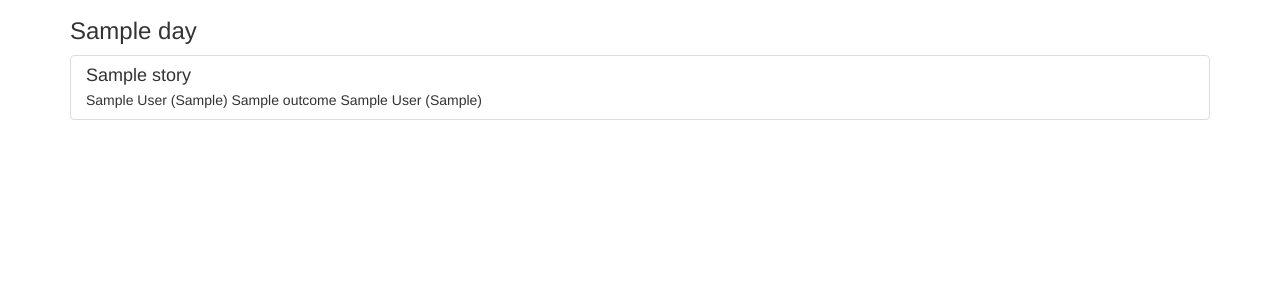
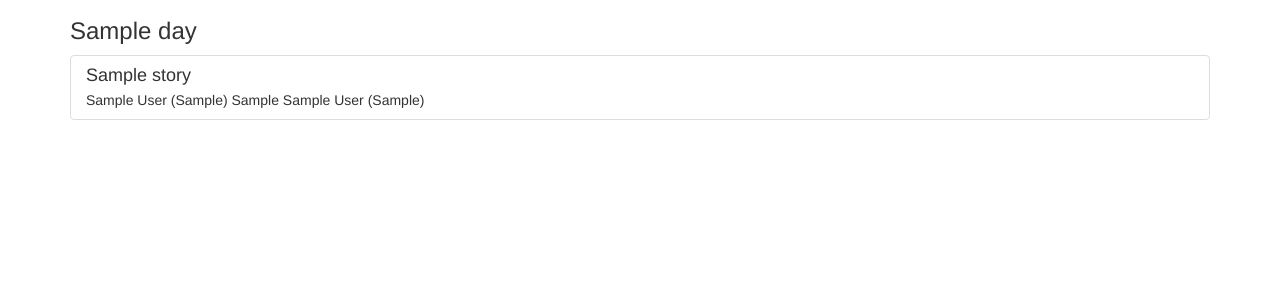
Before and after one commit to rjoleary/elonomics, a Django app: template elonomics/templates/elonomics/games.html in a window 1280 px wide. Shown: the part 327-627 px from the top of the page. Run offline with Django 3.2, Linux system fonts and the light colour scheme; tables that the repository leaves empty hold one stand-in row (values such as "Sample post"); the template is opened without the code that fills it: values that come from a table or form of the project are taken from there, most other values are stand-ins (such as "Sample title", 1, 10 or a date in 2020); some libraries are stand-ins or nearby versions.

Commit message:
Display outcomes properly

```diff
--- a/elonomics/models.py
+++ b/elonomics/models.py
@@ -23,16 +23,19 @@ class Game(models.Model):
     player1_before_game_elo = models.IntegerField()
     player2_before_game_elo = models.IntegerField()
 
-    CHECKMATES = 'CM'
-    STALEMATES = 'SM'
-    BRIBES = 'BR'
+    CHECKMATES = 1
+    STALEMATES = 2
+    DRAWS = 3
+    BRIBES = 4
     OUTCOME_CHOICES = (
             (CHECKMATES, 'checkmates'),
-            (STALEMATES, 'stalemates')
+            (STALEMATES, 'stalemates'),
+            (DRAWS, 'draws'),
+            (BRIBES, 'bribes'),
     )
-    outcome = models.CharField(max_length=2, choices=OUTCOME_CHOICES, default=CHECKMATES)
+    outcome = models.IntegerField(max_length=2, choices=OUTCOME_CHOICES, default=CHECKMATES)
 
     def __str__(self):
         return "{} ({}) {} {} ({})".format(self.player1.full_name,
-                self.player1_before_game_elo, self.outcome,
+                self.player1_before_game_elo, self.get_outcome_display(),
                 self.player2.full_name, self.player2_before_game_elo)
--- a/elonomics/templates/elonomics/games.html
+++ b/elonomics/templates/elonomics/games.html
@@ -22,7 +22,7 @@
         <div class="col-lg-6">
           <div class="input-group">
               <span class="input-group-addon">Story</span>
-              <input type="password" name="story" class="form-control" placeholder="In a long and adventurous battle..." />
+              <input type="text" name="story" class="form-control" placeholder="In a long and adventurous battle..." />
           </div>
         </div>
     </div>
@@ -42,16 +42,16 @@
             </div>
             <div class="input-group">
                 <span class="input-group-addon">Sign-off</span>
-                <input type="text" name="signoff1" class="form-control"><br>
+                <input type="password" name="signoff1" class="form-control"><br>
             </div>
         </div>
         <div class="col-lg-2">
             <div class="input-group">
                 <span class="input-group-addon">Outcome</span>
                 <select name="outcome" class="form-control">
-                {% for outcome in outcomes %}
-                    <option value="{{ outcome }}">
-                        {{ outcome }}
+                {% for value, name in outcomes %}
+                    <option value="{{ value }}">
+                        {{ name }}
                     </option>
                 {% endfor %}
                 </select>
@@ -88,7 +88,7 @@
                 <p class="list-group-item-text">
                     {{ game.player1.full_name }}
                     ({{ game.player1_before_game_elo }})
-                    {{ game.outcome }}
+                    {{ game.get_outcome_display }}
                     {{ game.player2.full_name }}
                     ({{ game.player2_before_game_elo }})
                 </p>
--- a/elonomics/templates/elonomics/player.html
+++ b/elonomics/templates/elonomics/player.html
@@ -14,7 +14,7 @@
             <p class="list-group-item-text">
                 {{ game.player1.full_name }}
                 ({{ game.player1_before_game_elo }})
-                {{ game.outcome }}
+                {{ game.get_outcome_display }}
                 {{ game.player2.full_name }}
                 ({{ game.player2_before_game_elo }})
             </p>
```
Also changed, not shown: elonomics/migrations/0005_auto_20150424_0325.py (added), elonomics/migrations/0006_auto_20150424_0421.py (added).
